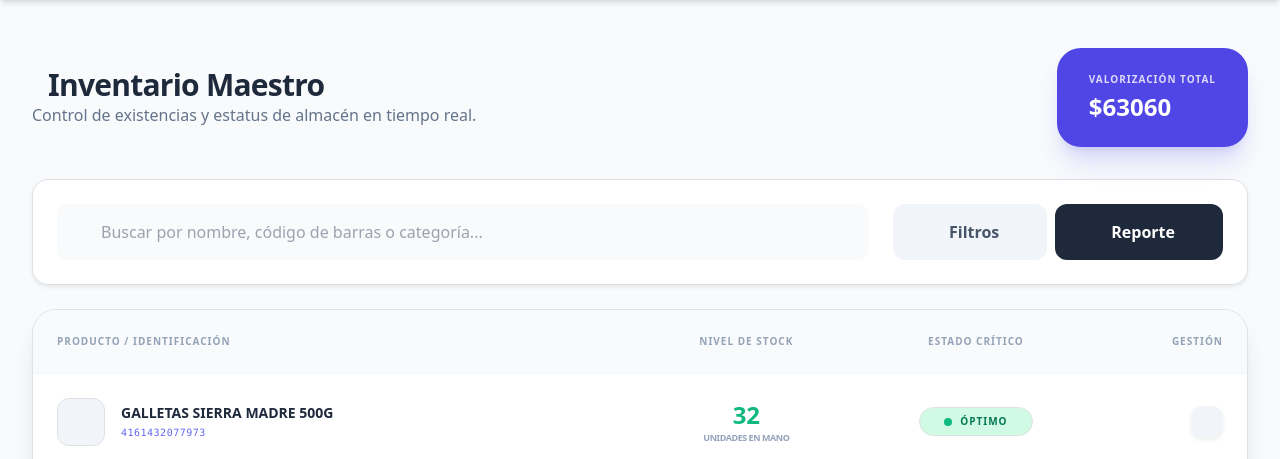
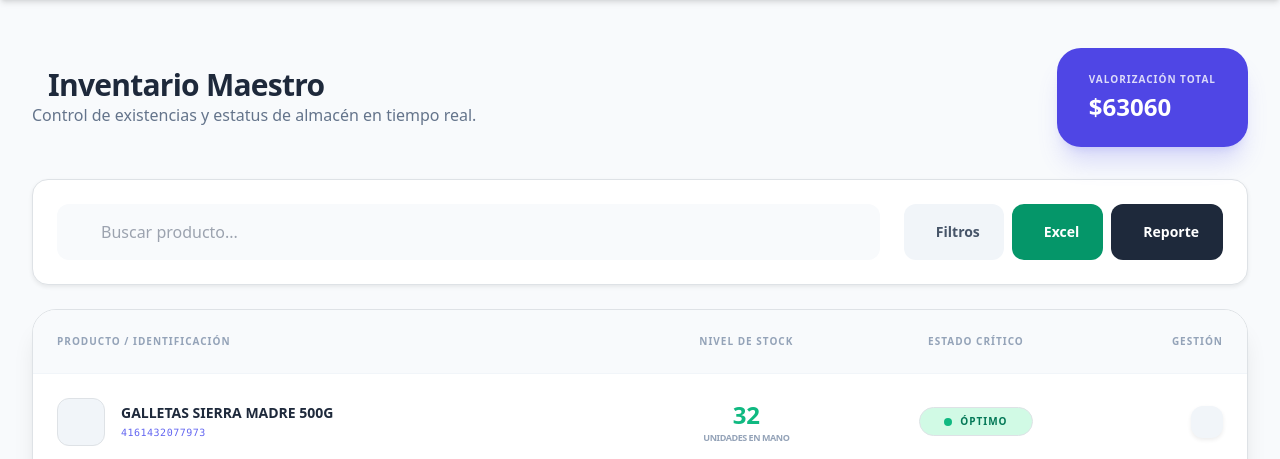
Before and after one commit to angelvr10-sketch/valeroideas, a Django app: page /maestro/ in a window 1280 px wide. Shown: the part 80-539 px from the top of the page. Run offline with Django 5.2, Linux system fonts and the light colour scheme; data comes from the database, SQL or seed files in the repository; data that the repository does not hold is empty; some libraries are stand-ins or nearby versions.

Commit message:
Agregada función de exportación a Excel con openpyxl

```diff
--- a/core/urls.py
+++ b/core/urls.py
@@ -30,5 +30,7 @@ path('cerrar-requisicion/<int:req_id>/', views.cerrar_requisicion, name='cerrar_
 path('pdf-requisicion/<int:req_id>/', views.pdf_requisicion, name='pdf_requisicion'),
 path('maestro/', views.inventario_maestro, name='inventario_maestro'),
 path('', views.dashboard, name='dashboard'),
+path('exportar/excel/', views.exportar_inventario_excel, name='exportar_excel'),
+
 
 ]
--- a/inventario/views.py
+++ b/inventario/views.py
@@ -11,6 +11,8 @@ from django.db.models import Sum, Count, Q, F
 from django.db.models.functions import Coalesce
 from django.utils import timezone
 from django.contrib import messages
+import openpyxl
+from django.http import HttpResponse
 
 @csrf_protect
 def recibir_manifiesto(request):
@@ -201,4 +203,37 @@ def dashboard(request):
         'req_hoy': req_hoy,
         'salidas_hoy': salidas_hoy,
         'alertas_lista': lista_alertas[:6],
-    })
+      })
+
+def exportar_inventario_excel(request):
+    # Usamos la misma consulta optimizada
+    productos = ProductoCatalogo.objects.annotate(
+        total_e=Coalesce(Sum('productoinventario__unidades'), 0),
+        total_s=Coalesce(Sum('salida__cantidad'), 0)
+    ).annotate(stock_calc=F('total_e') - F('total_s')).select_related('categoria')
+
+    # Crear el libro de Excel
+    wb = openpyxl.Workbook()
+    ws = wb.active
+    ws.title = "Inventario Maestro"
+
+    # Encabezados
+    headers = ['Código de Barras', 'Producto', 'Categoría', 'Stock Actual', 'Estado']
+    ws.append(headers)
+
+    # Datos
+    for p in productos:
+        estado = "Crítico" if p.stock_calc <= 5 else "Reorden" if p.stock_calc <= 15 else "Óptimo"
+        ws.append([
+            p.codigo_barras or "SIN CÓDIGO",
+            p.nombre,
+            p.categoria.nombre,
+            p.stock_calc,
+            estado
+        ])
+
+    # Preparar la respuesta del navegador
+    response = HttpResponse(content_type='application/vnd.openxmlformats-officedocument.spreadsheetml.sheet')
+    response['Content-Disposition'] = 'attachment; filename="Inventario_Maestro.xlsx"'
+    wb.save(response)
+    return response
--- a/templates/inventario/maestro.html
+++ b/templates/inventario/maestro.html
@@ -15,25 +15,32 @@
             <h3 class="text-2xl font-black">${{ valor_bodega }}</h3>
         </div>
     </div>
+<div class="bg-white dark:bg-slate-900 p-4 rounded-2xl shadow-sm border border-slate-100 dark:border-slate-800 mb-6 flex flex-col lg:flex-row gap-4">
 
-    <div class="bg-white dark:bg-slate-900 p-4 rounded-2xl shadow-sm border border-slate-100 dark:border-slate-800 mb-6 flex flex-col md:flex-row gap-4">
     <div class="relative flex-grow">
         <span class="absolute inset-y-0 left-0 pl-4 flex items-center text-slate-400">
             <i class="fas fa-search"></i>
         </span>
         <input type="text" id="filtro_maestro"
-                   placeholder="Buscar por nombre, código de barras o categoría..."
+               placeholder="Buscar producto..."
                class="w-full pl-11 pr-4 py-3 bg-slate-50 dark:bg-slate-800 border-0 rounded-xl focus:ring-2 focus:ring-indigo-500 dark:text-white outline-none transition">
     </div>
-        <div class="flex gap-2">
-            <button class="bg-slate-100 dark:bg-slate-800 text-slate-600 dark:text-slate-300 px-5 py-3 rounded-xl font-bold hover:bg-slate-200 dark:hover:bg-slate-700 transition flex items-center">
-                <i class="fas fa-filter me-2 text-xs"></i> Filtros
+
+    <div class="flex flex-wrap gap-2 w-full lg:w-auto">
+        <button class="flex-1 lg:flex-none bg-slate-100 dark:bg-slate-800 text-slate-600 dark:text-slate-300 px-4 py-3 rounded-xl font-bold hover:bg-slate-200 transition flex items-center justify-center">
+            <i class="fas fa-filter me-2 text-xs"></i> <span class="text-sm">Filtros</span>
         </button>
-            <button onclick="window.print()" class="bg-slate-800 dark:bg-slate-700 text-white px-5 py-3 rounded-xl font-bold hover:bg-black transition flex items-center">
-                <i class="fas fa-print me-2 text-xs"></i> Reporte
+
+        <a href="{% url 'exportar_excel' %}" class="flex-1 lg:flex-none bg-emerald-600 text-white px-4 py-3 rounded-xl font-bold hover:bg-emerald-700 transition flex items-center justify-center">
+            <i class="fas fa-file-excel me-2 text-xs"></i> <span class="text-sm">Excel</span>
+        </a>
+
+        <button onclick="window.print()" class="flex-1 lg:flex-none bg-slate-800 text-white px-4 py-3 rounded-xl font-bold hover:bg-black transition flex items-center justify-center">
+            <i class="fas fa-print me-2 text-xs"></i> <span class="text-sm">Reporte</span>
         </button>
     </div>
 </div>
+
 
     <div class="bg-white dark:bg-slate-900 rounded-3xl shadow-xl border border-slate-100 dark:border-slate-800 overflow-hidden">
         <div class="overflow-x-auto">
```
Lines whose indentation alone changed are shown as unchanged.
